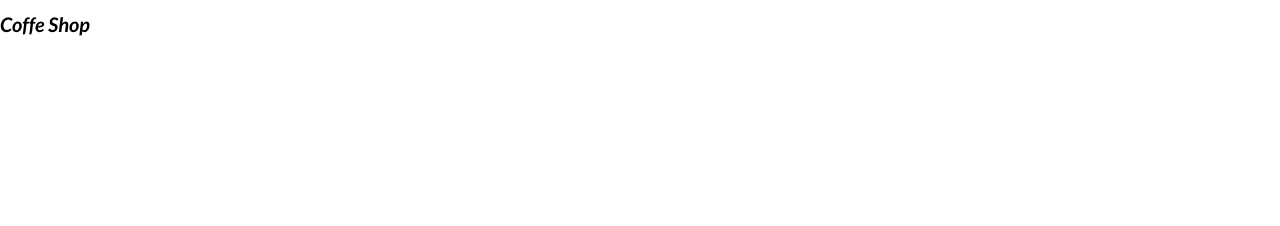
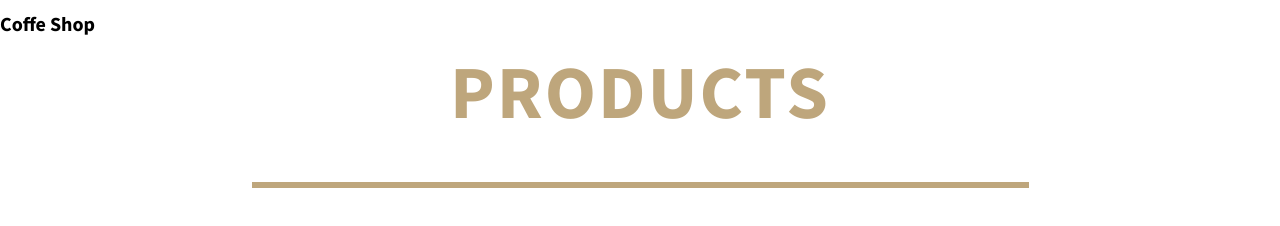
Before and after one commit to DariuszOkonski/coffe-shop, a website: page src/index.html in a window 1280 px wide. Drawn offline with nearby package versions, Linux system fonts and the light colour scheme; files that its build step writes are made by us from their sources.

Commit message:
add min-header

```diff
--- a/src/index.html
+++ b/src/index.html
@@ -10,6 +10,10 @@
 <body>
     <h1>Coffe Shop</h1>
 
+    <div class="main-header">
+        <h2 class="main-header__text">products</h2>
+    </div>
+
     <script src="js/app.js" type="module"></script>
 </body>
 </html>
--- a/src/sass/partials/_global.scss
+++ b/src/sass/partials/_global.scss
@@ -1,3 +1,9 @@
+*, *::before, *::after {
+  margin: 0;
+  padding: 0;
+  box-sizing: border-box;
+}
+
 html {
   font-size: 62.5%;
 }
@@ -5,5 +11,27 @@ html {
 body {
   background-color: $light-color;
   font-family: $font-family;
-  font-style: $font-style-secondary;
 }
+
+.main-header {
+  text-align: center;
+  margin: 0 auto;
+
+  &__text {
+    font-size: 7.5rem;
+    text-transform: uppercase;
+    color: $tertiary-text-color;
+    letter-spacing: 2px;
+    font-weight: bold;
+  }
+
+  &::after {
+    content: '';
+    margin: 0 auto;
+    margin-top: 4.6rem;
+    display: block;
+    width: 777px;
+    height: 6px;
+    background-color: $main-color;
+  }
+}
--- a/src/sass/partials/_typography.scss
+++ b/src/sass/partials/_typography.scss
@@ -1 +1 @@
-@import url('https://fonts.googleapis.com/css2?family=Lato:ital,wght@0,100;0,300;0,400;0,700;0,900;1,100;1,300;1,400;1,700;1,900&display=swap');
+@import url('https://fonts.googleapis.com/css2?family=Source+Sans+3:ital,wght@0,200..900;1,200..900&display=swap');
--- a/src/sass/partials/_variables.scss
+++ b/src/sass/partials/_variables.scss
@@ -6,6 +6,8 @@ $secondary-text-color: #535353;
 $tertiary-text-color: #BEA67C;
 $quaternary-text-color: #9C9C9C;
 
-$font-family: "Lato", sans-serif;
+$font-family: "Source Sans 3", sans-serif;;
 $font-style-primary: normal;
 $font-style-secondary: italic;
+
+$font-size-xxl: 2rem;
```
